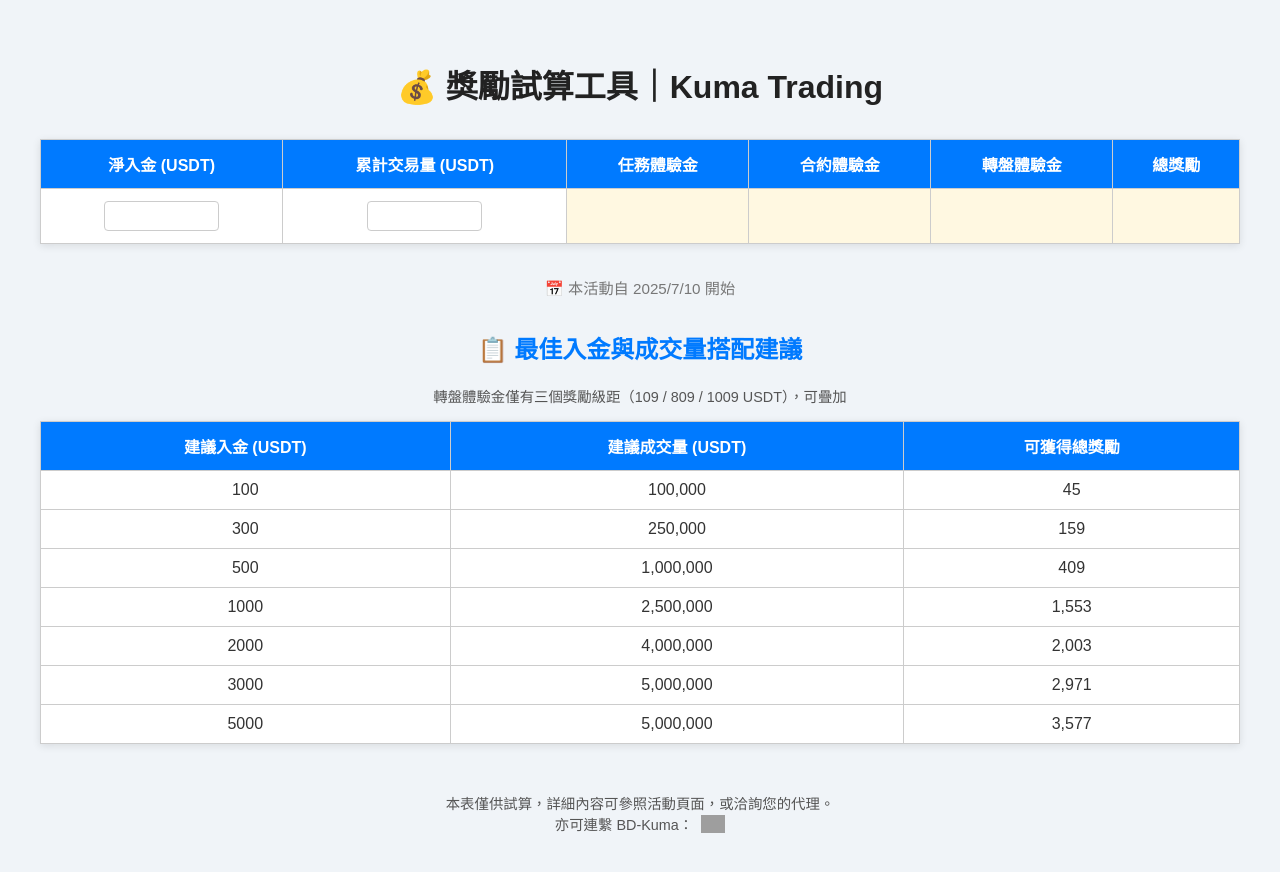
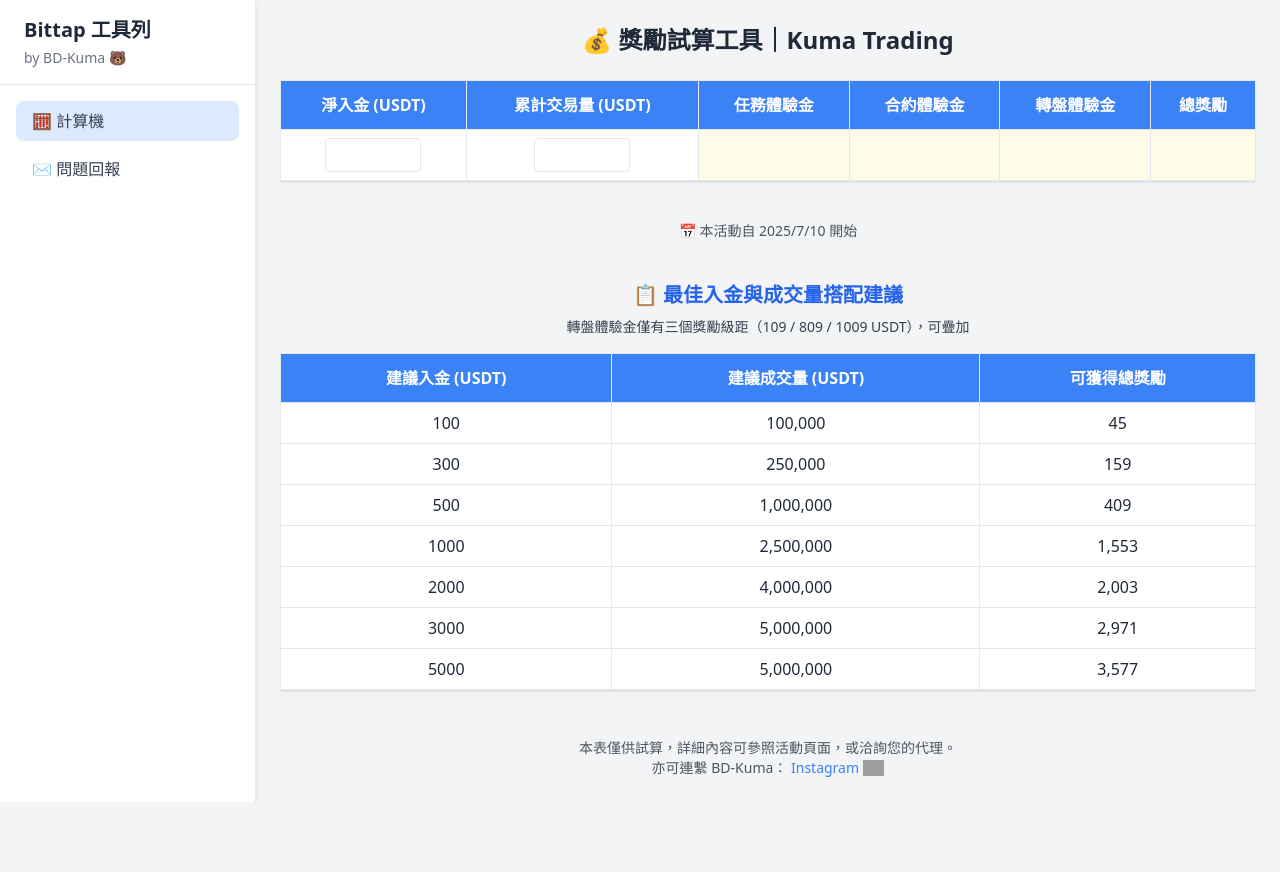
Before and after one commit to okilocrypto/Bittap-rewards, a plain HTML site: page index.html in a window 1280 px wide. After the commit the page ends 802 px from the top, so only its background shows below. Drawn offline with nearby package versions, Linux system fonts and the light colour scheme; grey boxes are pictures that could not be loaded.

Commit message:
TEST BAR index.html

```diff
--- a/index.html
+++ b/index.html
@@ -1,45 +1,59 @@
-
 <!DOCTYPE html>
 <html lang="zh-Hant">
 <head>
-  <meta charset="UTF-8">
-  <meta name="viewport" content="width=device-width, initial-scale=1.0">
+  <meta charset="UTF-8" />
+  <meta name="viewport" content="width=device-width, initial-scale=1.0" />
   <title>獎勵試算工具｜Kuma Trading</title>
-  <style>
-    body { font-family: sans-serif; padding: 2rem; background: #f0f4f8; color: #333; }
-    h1 { text-align: center; margin-bottom: 2rem; color: #222; }
-    table { width: 100%; border-collapse: collapse; background: #fff; box-shadow: 0 2px 8px rgba(0,0,0,0.1); margin-bottom: 2rem; }
-    th, td { border: 1px solid #ccc; padding: 0.75rem; text-align: center; }
-    th { background: #007aff; color: white; }
-    input[type="number"] { width: 100px; padding: 0.4rem; border: 1px solid #ccc; border-radius: 4px; }
-    .result { font-weight: bold; background: #fff8e1; }
-    footer { text-align: center; margin-top: 2rem; font-size: 0.9rem; color: #777; }
-  </style>
+  <script src="https://cdn.tailwindcss.com"></script>
 </head>
-<body>
-  <h1>💰 獎勵試算工具｜Kuma Trading</h1>
-  <table>
+<body class="flex bg-gray-100 min-h-screen">
+
+  <!-- Sidebar -->
+  <aside class="w-64 bg-white shadow-md border-r border-gray-200 flex flex-col">
+    <div class="px-6 py-4 border-b border-gray-200">
+      <h1 class="text-xl font-semibold text-gray-800">Bittap 工具列</h1>
+      <p class="text-sm text-gray-500 mt-1">by BD-Kuma 🐻</p>
+    </div>
+    <nav class="flex-1 px-4 py-4 space-y-2">
+      <a href="index.html"
+         class="block px-4 py-2 rounded-lg text-gray-700 bg-blue-100 text-blue-600 font-medium">
+         🧮 計算機
+      </a>
+      <a href="problem.html"
+         class="block px-4 py-2 rounded-lg text-gray-700 hover:bg-blue-100 hover:text-blue-600 transition">
+         ✉️ 問題回報
+      </a>
+    </nav>
+  </aside>
+
+  <!-- Main Content -->
+  <main class="flex-1 p-6 overflow-auto text-gray-800">
+    <h1 class="text-2xl font-bold text-center mb-6">💰 獎勵試算工具｜Kuma Trading</h1>
+
+    <div class="overflow-x-auto">
+      <table class="w-full border-collapse bg-white shadow mb-6">
         <thead>
           <tr>
-        <th>淨入金 (USDT)</th>
-        <th>累計交易量 (USDT)</th>
-        <th>任務體驗金</th>
-        <th>合約體驗金</th>
-        <th>轉盤體驗金</th>
-        <th>總獎勵</th>
+            <th class="bg-blue-500 text-white p-3 border">淨入金 (USDT)</th>
+            <th class="bg-blue-500 text-white p-3 border">累計交易量 (USDT)</th>
+            <th class="bg-blue-500 text-white p-3 border">任務體驗金</th>
+            <th class="bg-blue-500 text-white p-3 border">合約體驗金</th>
+            <th class="bg-blue-500 text-white p-3 border">轉盤體驗金</th>
+            <th class="bg-blue-500 text-white p-3 border">總獎勵</th>
           </tr>
         </thead>
         <tbody>
-      <tr>
-        <td><input type="number" id="deposit" /></td>
-        <td><input type="number" id="volume" /></td>
-        <td class="result" id="mission"></td>
-        <td class="result" id="contract"></td>
-        <td class="result" id="wheel"></td>
-        <td class="result" id="total"></td>
+          <tr class="text-center">
+            <td class="border p-2"><input type="number" id="deposit" class="w-24 p-1 border rounded" /></td>
+            <td class="border p-2"><input type="number" id="volume" class="w-24 p-1 border rounded" /></td>
+            <td class="border p-2 bg-yellow-50 font-bold" id="mission"></td>
+            <td class="border p-2 bg-yellow-50 font-bold" id="contract"></td>
+            <td class="border p-2 bg-yellow-50 font-bold" id="wheel"></td>
+            <td class="border p-2 bg-yellow-50 font-bold" id="total"></td>
           </tr>
         </tbody>
       </table>
+    </div>
 
     <script>
       const mission = [
@@ -85,34 +99,40 @@
       });
     </script>
 
-<p style="text-align:center; font-size: 0.95rem; color: #777;">📅 本活動自 2025/7/10 開始</p>
-<h2 style="margin-top: 2rem; font-size: 1.5rem; color: #007aff; text-align: center;">📋 最佳入金與成交量搭配建議</h2>
-<p style="text-align:center; font-size: 0.9rem; color: #555;">轉盤體驗金僅有三個獎勵級距（109 / 809 / 1009 USDT），可疊加</p>
-<table style="width: 100%; border-collapse: collapse; background: #fff; box-shadow: 0 2px 8px rgba(0,0,0,0.1); margin-bottom: 2rem;">
-  <thead style="background-color: #007aff; color: white;">
+    <p class="text-center text-sm text-gray-600 mt-4">📅 本活動自 2025/7/10 開始</p>
+
+    <h2 class="text-xl text-blue-600 text-center font-semibold mt-10 mb-2">📋 最佳入金與成交量搭配建議</h2>
+    <p class="text-center text-sm text-gray-700 mb-4">轉盤體驗金僅有三個獎勵級距（109 / 809 / 1009 USDT），可疊加</p>
+
+    <div class="overflow-x-auto">
+      <table class="w-full border-collapse bg-white shadow mb-6">
+        <thead class="bg-blue-500 text-white">
           <tr>
-      <th style="padding: 12px; border: 1px solid #ccc;">建議入金 (USDT)</th>
-      <th style="padding: 12px; border: 1px solid #ccc;">建議成交量 (USDT)</th>
-      <th style="padding: 12px; border: 1px solid #ccc;">可獲得總獎勵</th>
+            <th class="border p-3">建議入金 (USDT)</th>
+            <th class="border p-3">建議成交量 (USDT)</th>
+            <th class="border p-3">可獲得總獎勵</th>
           </tr>
         </thead>
-  <tbody>
-    <tr><td style='padding:10px; border:1px solid #ccc;'>100</td><td style='padding:10px; border:1px solid #ccc;'>100,000</td><td style='padding:10px; border:1px solid #ccc;'>45</td></tr>
-<tr><td style='padding:10px; border:1px solid #ccc;'>300</td><td style='padding:10px; border:1px solid #ccc;'>250,000</td><td style='padding:10px; border:1px solid #ccc;'>159</td></tr>
-<tr><td style='padding:10px; border:1px solid #ccc;'>500</td><td style='padding:10px; border:1px solid #ccc;'>1,000,000</td><td style='padding:10px; border:1px solid #ccc;'>409</td></tr>
-<tr><td style='padding:10px; border:1px solid #ccc;'>1000</td><td style='padding:10px; border:1px solid #ccc;'>2,500,000</td><td style='padding:10px; border:1px solid #ccc;'>1,553</td></tr>
-<tr><td style='padding:10px; border:1px solid #ccc;'>2000</td><td style='padding:10px; border:1px solid #ccc;'>4,000,000</td><td style='padding:10px; border:1px solid #ccc;'>2,003</td></tr>
-<tr><td style='padding:10px; border:1px solid #ccc;'>3000</td><td style='padding:10px; border:1px solid #ccc;'>5,000,000</td><td style='padding:10px; border:1px solid #ccc;'>2,971</td></tr>
-<tr><td style='padding:10px; border:1px solid #ccc;'>5000</td><td style='padding:10px; border:1px solid #ccc;'>5,000,000</td><td style='padding:10px; border:1px solid #ccc;'>3,577</td></tr>
+        <tbody class="text-center">
+          <tr><td class="border p-2">100</td><td class="border p-2">100,000</td><td class="border p-2">45</td></tr>
+          <tr><td class="border p-2">300</td><td class="border p-2">250,000</td><td class="border p-2">159</td></tr>
+          <tr><td class="border p-2">500</td><td class="border p-2">1,000,000</td><td class="border p-2">409</td></tr>
+          <tr><td class="border p-2">1000</td><td class="border p-2">2,500,000</td><td class="border p-2">1,553</td></tr>
+          <tr><td class="border p-2">2000</td><td class="border p-2">4,000,000</td><td class="border p-2">2,003</td></tr>
+          <tr><td class="border p-2">3000</td><td class="border p-2">5,000,000</td><td class="border p-2">2,971</td></tr>
+          <tr><td class="border p-2">5000</td><td class="border p-2">5,000,000</td><td class="border p-2">3,577</td></tr>
         </tbody>
       </table>
-<p style="text-align:center; font-size: 0.9rem; color: #555; margin-top: 3rem;">
+    </div>
+
+    <p class="text-center text-sm text-gray-600 mt-6">
       本表僅供試算，詳細內容可參照活動頁面，或洽詢您的代理。<br/>
       亦可連繫 BD-Kuma：
-  <a href="https://www.instagram.com/bittap_kuma?igsh=MXRiYmZkNWNkZTJjdw%3D%3D&utm_source=qr" target="_blank" style="text-decoration: none;">
-    <img src="https://upload.wikimedia.org/wikipedia/commons/a/a5/Instagram_icon.png" alt="IG" style="height: 18px; vertical-align: text-bottom; margin-left: 4px;" />
+      <a href="https://www.instagram.com/bittap_kuma?igsh=MXRiYmZkNWNkZTJjdw%3D%3D&utm_source=qr" target="_blank" class="inline-flex items-center gap-1 text-blue-500 hover:underline">
+        Instagram <img src="https://upload.wikimedia.org/wikipedia/commons/a/a5/Instagram_icon.png" alt="IG" class="h-4 inline-block" />
       </a>
     </p>
 
+  </main>
 </body>
 </html>
```
Lines whose indentation alone changed are shown as unchanged.
